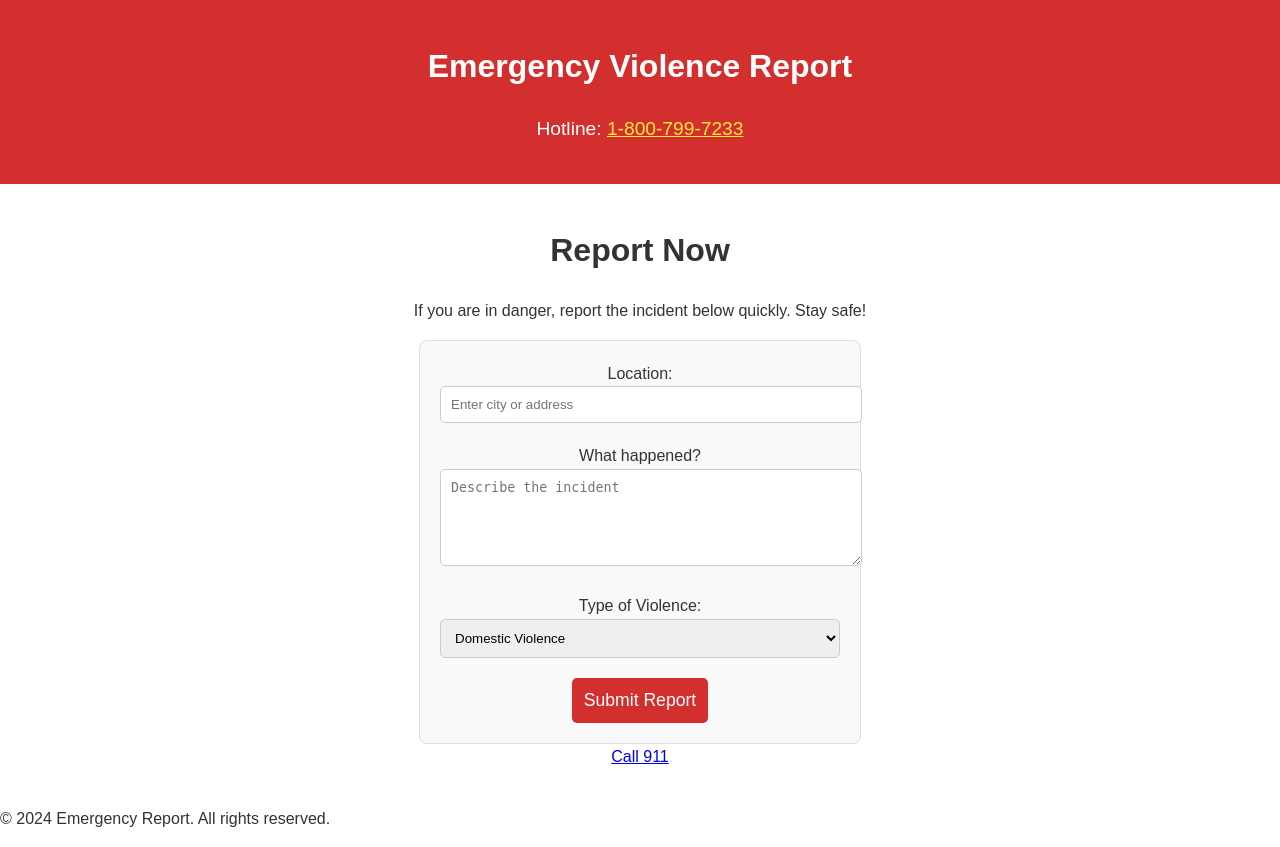
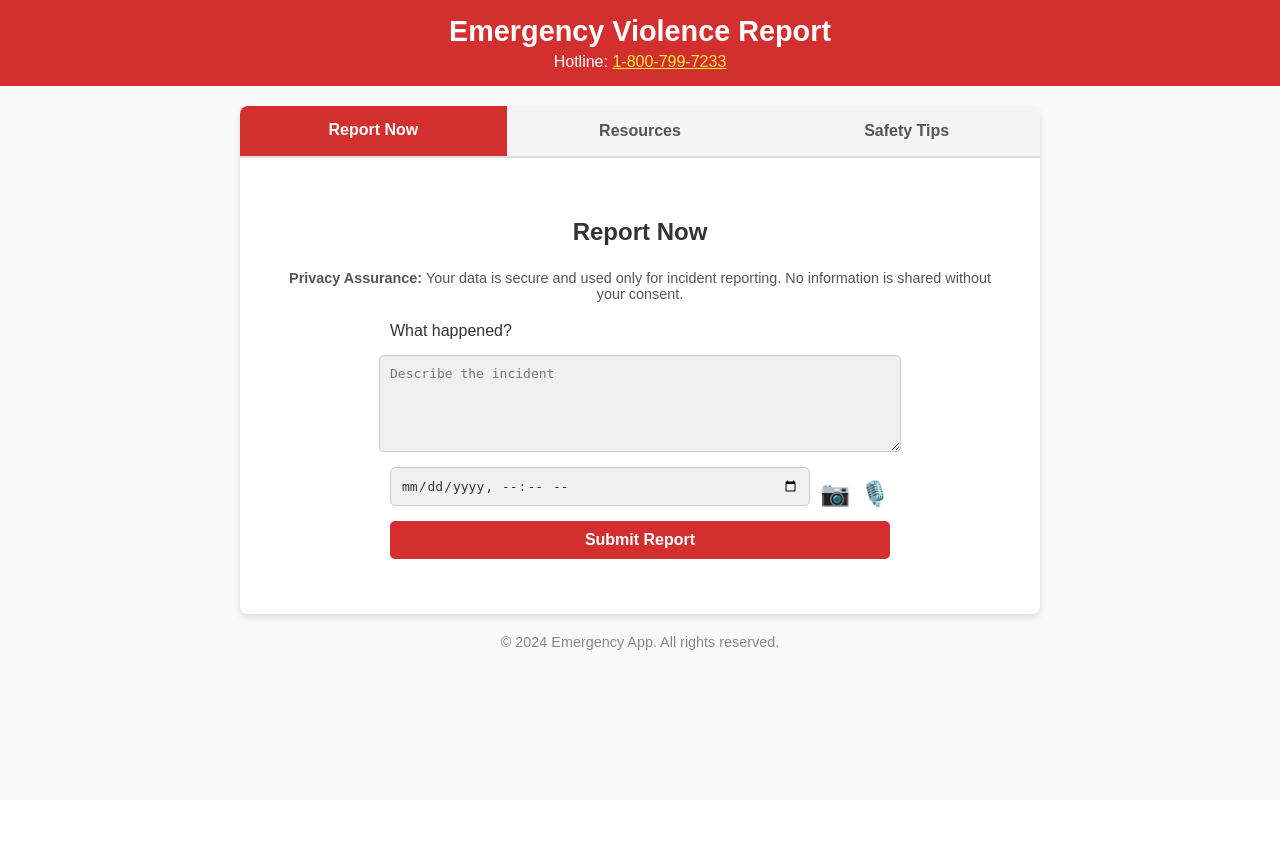
Before and after one commit to HildaPosada/Domestic-Violence-Reporting-Tool, a Flask app: page / in a window 1280 px wide. After the commit the page ends 650 px from the top, so only its background shows below. Run offline with Flask 3, Linux system fonts and the light colour scheme.

Commit message:
Flask version

```diff
--- a/templates/index.html
+++ b/templates/index.html
@@ -3,40 +3,271 @@
 <head>
   <meta charset="UTF-8">
   <meta name="viewport" content="width=device-width, initial-scale=1.0">
-  <title>Emergency Report</title>
-  <link rel="stylesheet" href="{{ url_for('static', filename='styles.css') }}">
+  <title>Emergency App</title>
+  <style>
+    /* General Styles */
+    body {
+      font-family: Arial, sans-serif;
+      margin: 0;
+      padding: 0;
+      background-color: #f9f9f9;
+      color: #333;
+    }
+
+    header {
+      background-color: #d32f2f;
+      padding: 15px;
+      text-align: center;
+      color: white;
+    }
+
+    header h1 {
+      margin: 0;
+      font-size: 1.8em;
+    }
+
+    header p {
+      margin: 5px 0 0;
+      font-size: 1em;
+    }
+
+    .main-container {
+      max-width: 800px;
+      margin: 20px auto;
+      background: white;
+      border-radius: 8px;
+      box-shadow: 0 4px 6px rgba(0, 0, 0, 0.1);
+      overflow: hidden;
+    }
+
+    /* Tab Navigation */
+    .tabs {
+      display: flex;
+      border-bottom: 2px solid #ddd;
+      background: #f5f5f5;
+      justify-content: space-around;
+    }
+
+    .tabs button {
+      flex: 1;
+      padding: 15px;
+      background: none;
+      border: none;
+      outline: none;
+      cursor: pointer;
+      font-size: 1em;
+      font-weight: bold;
+      color: #555;
+      transition: color 0.3s ease, background-color 0.3s ease;
+    }
+
+    .tabs button.active {
+      background: #d32f2f;
+      color: white;
+      border-bottom: 2px solid transparent;
+    }
+
+    .tabs button:hover {
+      background: #ddd;
+    }
+
+    /* Tab Content */
+    .tab-content {
+      padding: 20px;
+      display: none;
+    }
+
+    .tab-content.active {
+      display: block;
+    }
+
+    /* Form Styling */
+    .report-form {
+      display: flex;
+      flex-direction: column;
+      align-items: center;
+      padding: 20px;
+    }
+
+    .report-form h2 {
+      text-align: center;
+      color: #333;
+      font-size: 1.5em;
+      margin-bottom: 10px;
+    }
+
+    .report-form .privacy-message {
+      font-size: 0.9em;
+      color: #555;
+      text-align: center;
+      margin-bottom: 20px;
+    }
+
+    .report-form label,
+    .report-form textarea,
+    .report-form input,
+    .report-form button {
+      width: 100%;
+      max-width: 500px;
+      margin-bottom: 15px;
+      font-size: 1em;
+    }
+
+    textarea {
+      resize: vertical;
+      padding: 10px;
+      font-size: 1em;
+      border: 1px solid #ccc;
+      border-radius: 5px;
+      background-color: #f0f0f0;
+      color: #333;
+    }
+
+    #report-time {
+      padding: 10px;
+      font-size: 1em;
+      border: 1px solid #ccc;
+      border-radius: 5px;
+      background-color: #f0f0f0;
+      color: #333;
+    }
+
+    .date-time-container {
+      display: flex;
+      justify-content: space-between;
+      align-items: center;
+      gap: 10px;
+      width: 100%;
+      max-width: 500px;
+    }
+
+    .icon-button {
+      font-size: 1.5em;
+      color: #555;
+      cursor: pointer;
+      text-align: center;
+      transition: color 0.3s ease;
+    }
+
+    .icon-button:hover {
+      color: #333;
+    }
+
+    .report-form button {
+      background: #d32f2f;
+      color: white;
+      border: none;
+      padding: 10px;
+      font-size: 1em;
+      font-weight: bold;
+      border-radius: 5px;
+      transition: background 0.3s ease;
+      cursor: pointer;
+    }
+
+    .report-form button:hover {
+      background: #b71c1c;
+    }
+
+    #ack-message {
+      display: none;
+      color: #4caf50;
+      font-weight: bold;
+      text-align: center;
+      margin-top: 20px;
+    }
+
+    footer {
+      text-align: center;
+      margin-top: 20px;
+      font-size: 0.9em;
+      color: #888;
+    }
+  </style>
 </head>
 <body>
   <header>
     <h1>Emergency Violence Report</h1>
-    <p class="hotline">Hotline: <a href="tel:+18007997233" style="color: #ffeb3b;">1-800-799-7233</a></p>
+    <p>Hotline: <a href="tel:+18007997233" style="color: #ffeb3b;">1-800-799-7233</a></p>
   </header>
 
   <div class="main-container">
-    <h1>Report Now</h1>
-    <p>If you are in danger, report the incident below quickly. Stay safe!</p>
-    <form action="#" method="POST" class="report-form">
-      <label for="location">Location:</label>
-      <input type="text" id="location" name="location" placeholder="Enter city or address" required>
+    <!-- Tabs Navigation -->
+    <div class="tabs">
+      <button class="tab-link active" data-tab="report-now">Report Now</button>
+      <button class="tab-link" data-tab="resources">Resources</button>
+      <button class="tab-link" data-tab="safety-tips">Safety Tips</button>
+    </div>
 
-      <label for="description">What happened?</label>
-      <textarea id="description" name="description" rows="5" placeholder="Describe the incident" required></textarea>
+    <!-- Tab Content -->
+    <div id="report-now" class="tab-content active">
+      <form class="report-form" id="report-form">
+        <h2>Report Now</h2>
+        <p class="privacy-message">
+          <strong>Privacy Assurance:</strong> Your data is secure and used only for incident reporting. No information is shared without your consent.
+        </p>
 
-      <label for="category">Type of Violence:</label>
-      <select id="category" name="category" required>
-        <option value="domestic">Domestic Violence</option>
-        <option value="workplace">Workplace Violence</option>
-        <option value="school">School Violence</option>
-        <option value="public">Public Violence</option>
-      </select>
+        <label for="description">What happened?</label>
+        <textarea id="description" name="description" rows="5" placeholder="Describe the incident" required></textarea>
 
-      <button type="submit">Submit Report</button>
-    </form>
-    <a href="tel:+911" class="emergency-button">Call 911</a>
+        <div class="date-time-container">
+          <input type="datetime-local" id="report-time" name="report-time">
+          <span class="icon-button" title="Upload Media">📷</span>
+          <span class="icon-button" title="Record Audio">🎙️</span>
+        </div>
+
+        <button type="submit" id="submit-button">Submit Report</button>
+      </form>
+      <div id="ack-message"></div>
+    </div>
+
+    <div id="resources" class="tab-content">
+      <h2>Resources</h2>
+      <ul>
+        <li><a href="https://www.thehotline.org/" target="_blank">National Domestic Violence Hotline</a></li>
+        <li><a href="https://www.rainn.org/" target="_blank">RAINN (Rape, Abuse & Incest National Network)</a></li>
+        <li><a href="https://www.samhsa.gov/" target="_blank">SAMHSA (Substance Abuse and Mental Health Services Administration)</a></li>
+      </ul>
+    </div>
+
+    <div id="safety-tips" class="tab-content">
+      <h2>Safety Tips</h2>
+      <ul>
+        <li>Have a safety plan ready if you are in danger.</li>
+        <li>Keep emergency contacts easily accessible.</li>
+        <li>Know your surroundings and identify safe places nearby.</li>
+        <li>Trust your instincts and act quickly if you sense danger.</li>
+      </ul>
+    </div>
   </div>
 
   <footer>
-    <p>&copy; 2024 Emergency Report. All rights reserved.</p>
+    &copy; 2024 Emergency App. All rights reserved.
   </footer>
+
+  <script>
+    document.addEventListener("DOMContentLoaded", () => {
+      const tabs = document.querySelectorAll(".tab-link");
+      const contents = document.querySelectorAll(".tab-content");
+      const form = document.getElementById("report-form");
+      const ackMessage = document.getElementById("ack-message");
+
+      tabs.forEach((tab) => {
+        tab.addEventListener("click", () => {
+          tabs.forEach((t) => t.classList.remove("active"));
+          contents.forEach((content) => content.classList.remove("active"));
+          tab.classList.add("active");
+          document.getElementById(tab.dataset.tab).classList.add("active");
+        });
+      });
+
+      form.addEventListener("submit", (e) => {
+        e.preventDefault();
+        const reportId = "RPT-" + Math.floor(100000 + Math.random() * 900000);
+        ackMessage.textContent = `Thank you! Your report has been submitted. Your Report ID is: ${reportId}`;
+        ackMessage.style.display = "block";
+      });
+    });
+  </script>
 </body>
 </html>
```
